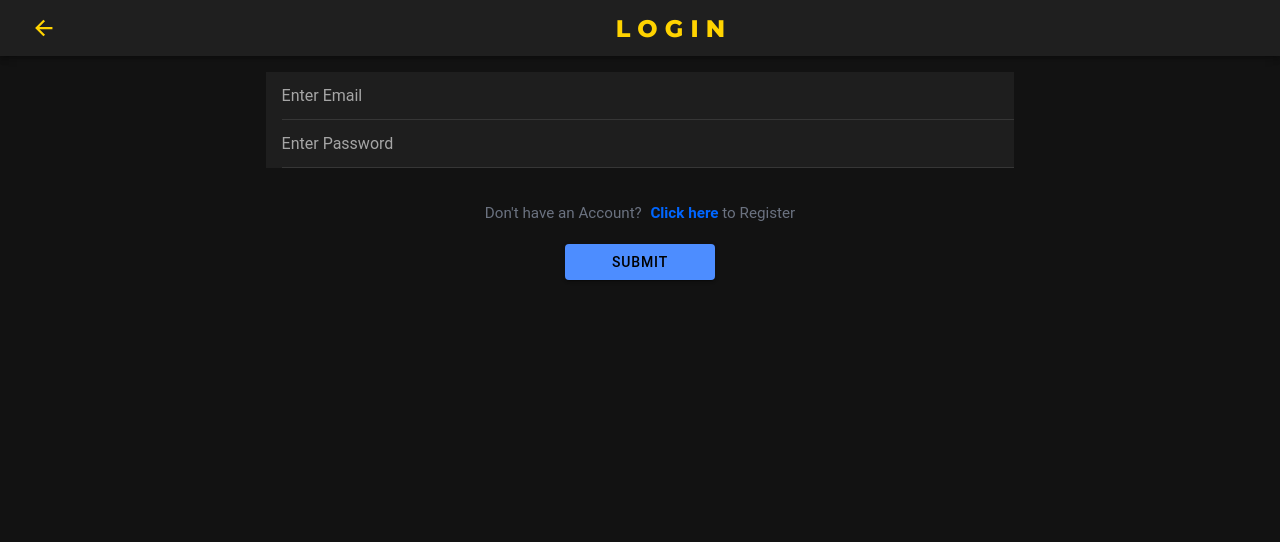
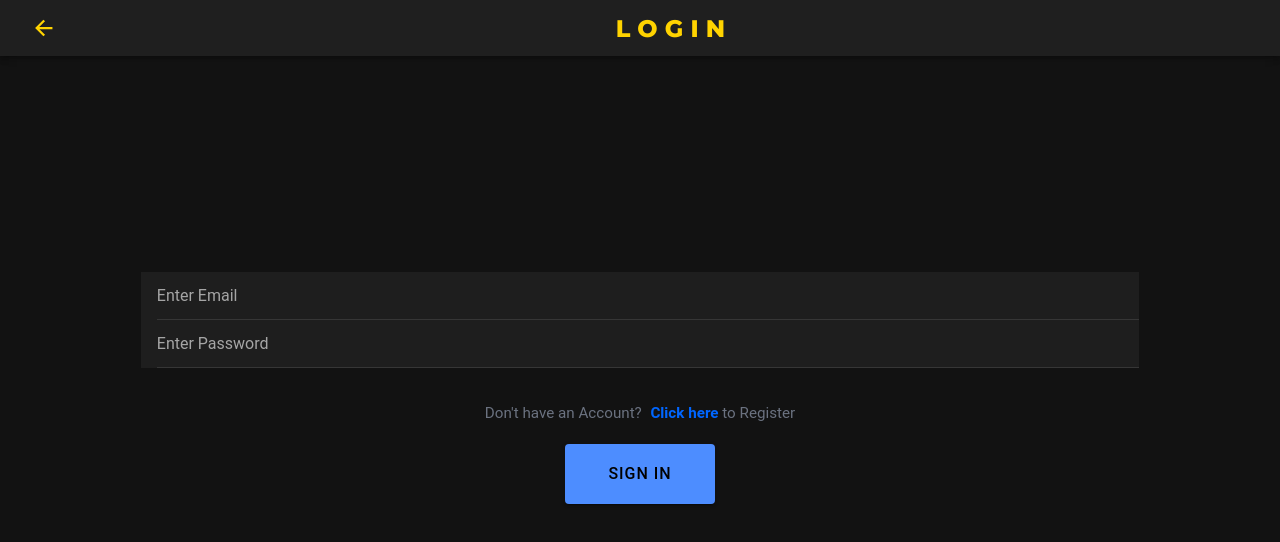
Before and after one commit to konradszulc/Labwork-4MADD, a React (Vite) app: page /Login in a window 1280 px wide. Shown: the top 542 px of the page. Built offline with nearby package versions, Linux system fonts and the light colour scheme; no server answers.

Commit message:
Ow Zone and handedness update

```diff
--- a/src/pages/AddSnippets.css
+++ b/src/pages/AddSnippets.css
@@ -17,7 +17,7 @@
 }
 
 .placeholder {
-  max-width: 60%;
+  max-width: 80%;
   display: block;
   margin: 0 auto;
 }
@@ -44,3 +44,7 @@ max-width: 150px;
 display: block;
 margin: auto;
 }
+
+.placeholder-padding {
+  padding-top: 200px;
+}
--- a/src/pages/AddSnippets.tsx
+++ b/src/pages/AddSnippets.tsx
@@ -56,6 +56,7 @@ const AddSnippet: React.FC = () => {
             </IonHeader>
 
             <IonContent className="ion-padding">
+                <div className='register-padding'></div>
                 <IonItem className='placeholder'>
                     <IonLabel position="stacked">TITLE</IonLabel>
                     <IonInput
--- a/src/pages/Home.css
+++ b/src/pages/Home.css
@@ -42,6 +42,8 @@
   text-align: center;
   transition: all 0.3s ease;
   border-radius: 8px;
+  height: 80px;
+  font-size: 1rem;
 }
 
 .hover:hover {
@@ -69,3 +71,11 @@
   margin: 1rem 0;
   text-align: center;
 }
+
+.register-padding {
+  padding-top: 120px;
+}
+
+.title-padding {
+  margin-top: 80px !important;
+}
--- a/src/pages/Home.tsx
+++ b/src/pages/Home.tsx
@@ -8,6 +8,7 @@ const Home: React.FC = () => {
     <IonPage>
       <IonHeader>
         <IonToolbar>
+          <div className='title-padding'></div>
           <IonTitle className='title centered-content'>
             <p className='welcome'>Welcome to</p>
             CodAtlas</IonTitle>
@@ -17,7 +18,8 @@ const Home: React.FC = () => {
         <IonGrid>
           <IonRow>
             <IonCol size="12">
-              <IonButton className='hover submit' routerLink="/Registration">Register Now</IonButton>
+              <div className='register-padding'></div>
+              <IonButton className='hover submit' routerLink="/Registration">Register</IonButton>
               <p className='font1'>Already have an account?</p>
               <p className='font2'>Click below to go to login</p>
               <IonButton className='hover submit' routerLink="/Login">Login</IonButton>
--- a/src/pages/Login.css
+++ b/src/pages/Login.css
@@ -32,7 +32,7 @@
 }
 
 .placeholder {
-  max-width: 60%;
+  max-width: 80%;
   display: block;
   margin: 0 auto;
 }
@@ -64,3 +64,7 @@ margin: auto;
     color: #FFD300;
     margin-left: 20px;
 }
+
+.placeholder-padding {
+  padding-top: 200px;
+}
--- a/src/pages/Login.tsx
+++ b/src/pages/Login.tsx
@@ -41,7 +41,7 @@ const Login: React.FC = () => {
                 </IonToolbar>
             </IonHeader>
             <IonContent className="ion-padding">
-
+                <div className='placeholder-padding'></div>
                 <IonItem className='placeholder'>
                     <IonInput placeholder="Enter Email" onIonChange={(e) => setEmail(e.detail.value!)}></IonInput>
                 </IonItem>
@@ -49,7 +49,7 @@ const Login: React.FC = () => {
                     <IonInput type="password" placeholder="Enter Password" onIonChange={(e) => setPassword(e.detail.value!)}></IonInput>
                 </IonItem>
                 <p className='account'>Don't have an Account? <Link to = {`registration`}>Click here</Link> to Register</p>
-                <IonButton className='hover submit' expand="block" onClick={loginComplete}>Submit</IonButton>
+                <IonButton className='hover submit' expand="block" onClick={loginComplete}>Sign in</IonButton>
                 <IonToast isOpen={isOpen} message="Succesfully logged in"
                     onDidDismiss={() => setIsOpen(false)}
                     duration={5000}>
--- a/src/pages/Registration.css
+++ b/src/pages/Registration.css
@@ -39,7 +39,7 @@ margin: auto;
 }
 
 .placeholder {
-  max-width: 60%;
+  max-width: 80%;
   display: block;
   margin: 0 auto;
 }
@@ -48,3 +48,7 @@ margin: auto;
     color: #FFD300;
     margin-left: 20px;
 }
+
+.placeholder-padding {
+  padding-top: 200px;
+}
--- a/src/pages/Registration.tsx
+++ b/src/pages/Registration.tsx
@@ -50,7 +50,7 @@ const Registration: React.FC = () => {
                 </IonToolbar>
             </IonHeader>
             <IonContent className="ion-padding">
-
+            <div className='placeholder-padding'></div>
                 <IonItem className='placeholder'>
                     <IonInput placeholder="Enter Email" onIonChange={(e) => setEmail(e.detail.value!)}></IonInput>
                 </IonItem>
@@ -64,7 +64,7 @@ const Registration: React.FC = () => {
                 </IonItem>
                 <p className='register-account'>Already have an Account? <Link to = {`login`}>Click here</Link> to Login</p>
 
-                <IonButton className='submit hover' expand="block" onClick={registerComplete}>Submit</IonButton>
+                <IonButton className='submit hover' expand="block" onClick={registerComplete}>Sign up</IonButton>
 
                 <IonToast isOpen={isOpen} message="User Created Succesfully"
                     onDidDismiss={() => setIsOpen(false)}
```
